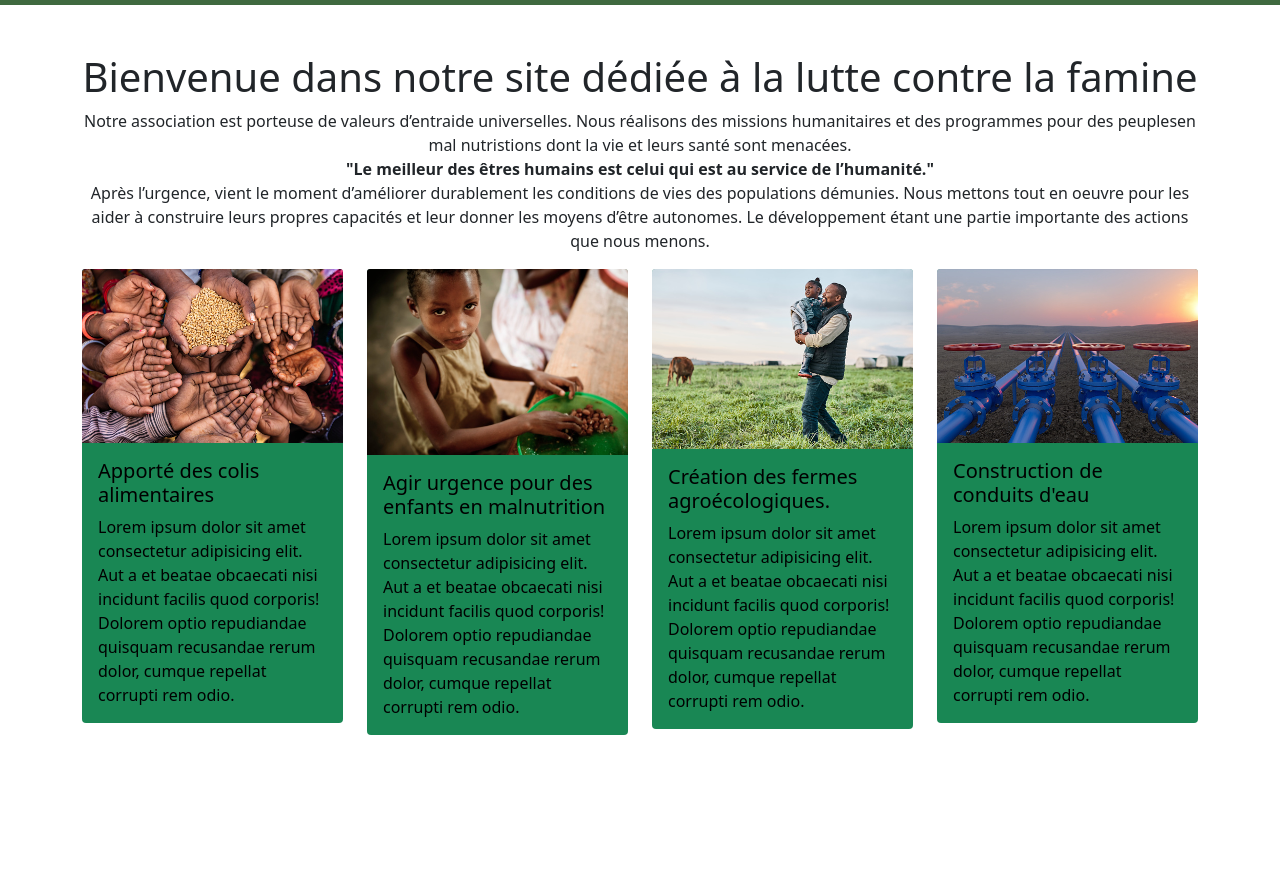
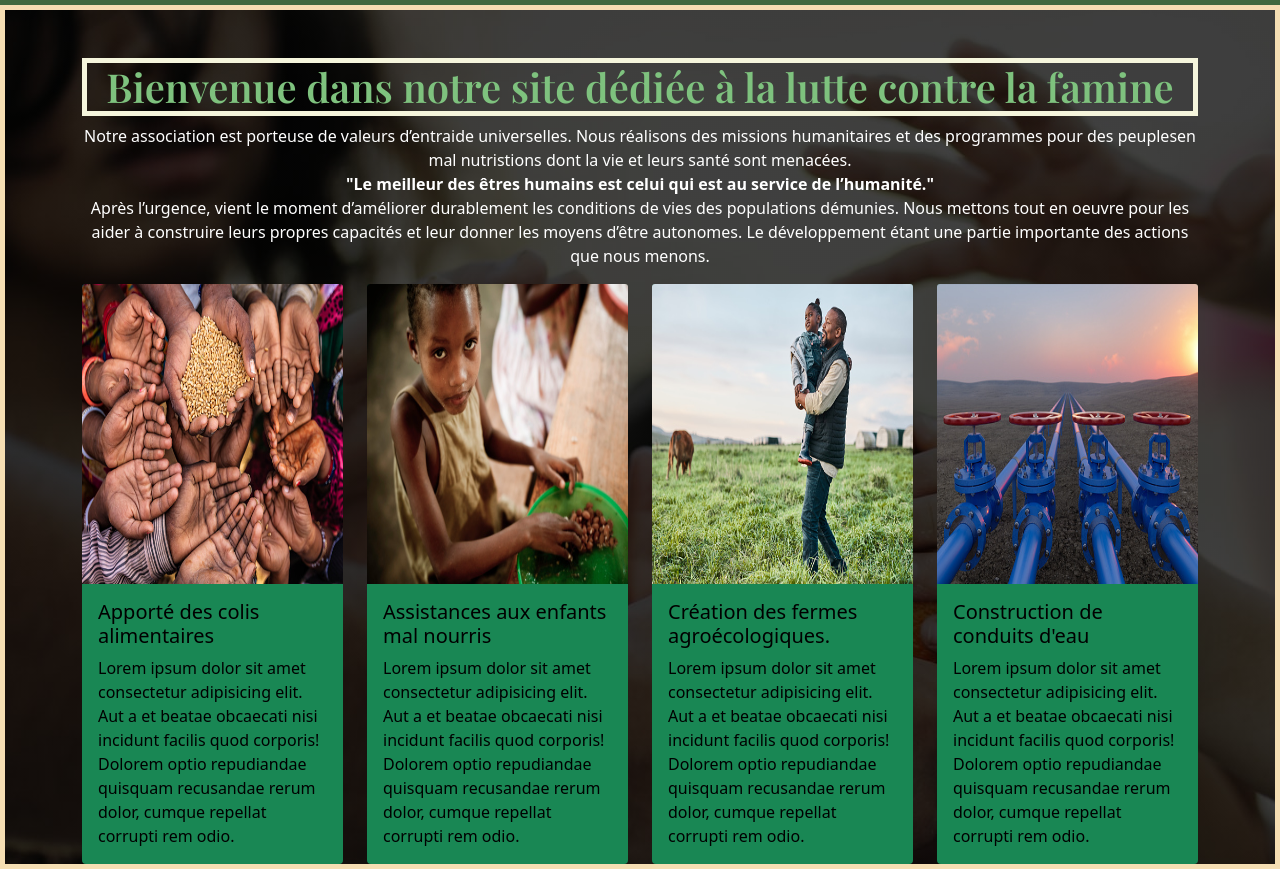
Before and after one commit to HindSarra/Evaluation-1-studi, a plain HTML site: page index.html in a window 1280 px wide. Shown: the part 71-940 px from the top of the page. Before the commit the page ends 806 px from the top, so only its background shows below. Drawn offline with nearby package versions, Linux system fonts and the light colour scheme; a web font is replaced by a local one.

Commit message:
styliser l'écran acceuil

```diff
--- a/css/style.css
+++ b/css/style.css
@@ -1,27 +1,47 @@
 @import url('https://fonts.googleapis.com/css2?family=Roboto+Condensed:ital,wght@0,300;0,400;0,700;1,400&display=swap');
 /* font-family: 'Roboto Condensed', sans-serif; */
 @import url('https://fonts.googleapis.com/css2?family=Gideon+Roman&family=Montserrat&family=Playfair+Display:wght@600&family=Poppins:wght@100;200;300&family=Raleway:wght@100;200;300;400;600&family=Roboto:wght@100&family=Source+Serif+4:wght@200;300&family=Supermercado+One&display=swap');
+
 /* font-family: 'Montserrat', sans-serif; */
-*
-{
-margin: 0;
-padding: 0;
+* {
+  margin: 0;
+  padding: 0;
 
 }
+
 .header {
   background: rgba(12, 65, 12, 0.788);
 
 
 }
-.navbar-brand img{
+
+.navbar-brand img {
   width: 115px;
   height: 50px;
   border-radius: 25%;
-  border: solid 1px  green;
+  border: solid 1px green;
 
 }
 
-.laNavbar{
+.laNavbar {
   font-family: 'Roboto Condensed', sans-serif;
   font-size: 1.2em;
 }
+
+.main {
+
+  border: 5px solid wheat;
+  background: linear-gradient(rgb(0, 0, 0, 0.5), rgb(0, 0, 0, 0.5)),
+    url(../img/background.jpg), center center no-repeat;
+  background-attachment: fixed;
+  background-attachment: cover;
+  color: white;
+}
+.main h1{
+  font-family: 'Playfair Display', serif;
+  border: 5px solid beige;
+  color: rgb(126, 194, 126);
+}
+ .card-img-top{
+  height: 300px;
+}
--- a/index.html
+++ b/index.html
@@ -57,6 +57,8 @@
 
             Après l’urgence, vient le moment d’améliorer durablement les conditions de vies des populations démunies. Nous mettons tout en oeuvre pour les aider à construire leurs propres capacités et leur donner les  moyens d’être autonomes. Le développement étant une partie importante des actions que nous menons. </p>
       </div>
+    </div>
+    <div class="row">
       <div class="col">
         <div class="h-70 card border-0 bg-success opacity-70 ">
         <img class="card-img-top" src="img\photo-1.jpg" alt="">
@@ -72,7 +74,7 @@
       <div class="h-70 card border-0 bg-success opacity-70 ">
         <img class="card-img-top" src="img\photo-2.jpg" alt="">
          <div class="card-body">
-           <h5 class="card-title text-black ">Agir urgence pour des enfants en malnutrition  </h5>
+           <h5 class="card-title text-black ">Assistances aux enfants mal nourris  </h5>
            <p class="card-text text-black">Lorem ipsum dolor sit amet consectetur adipisicing elit. Aut a
              et beatae obcaecati nisi incidunt facilis quod corporis! Dolorem optio repudiandae
             quisquam recusandae rerum dolor, cumque repellat corrupti rem odio.</p>
@@ -101,7 +103,7 @@
            </div>
           </div>
         </div>
-      </div>
+    </div>
     </div>
   </section>
 
```
